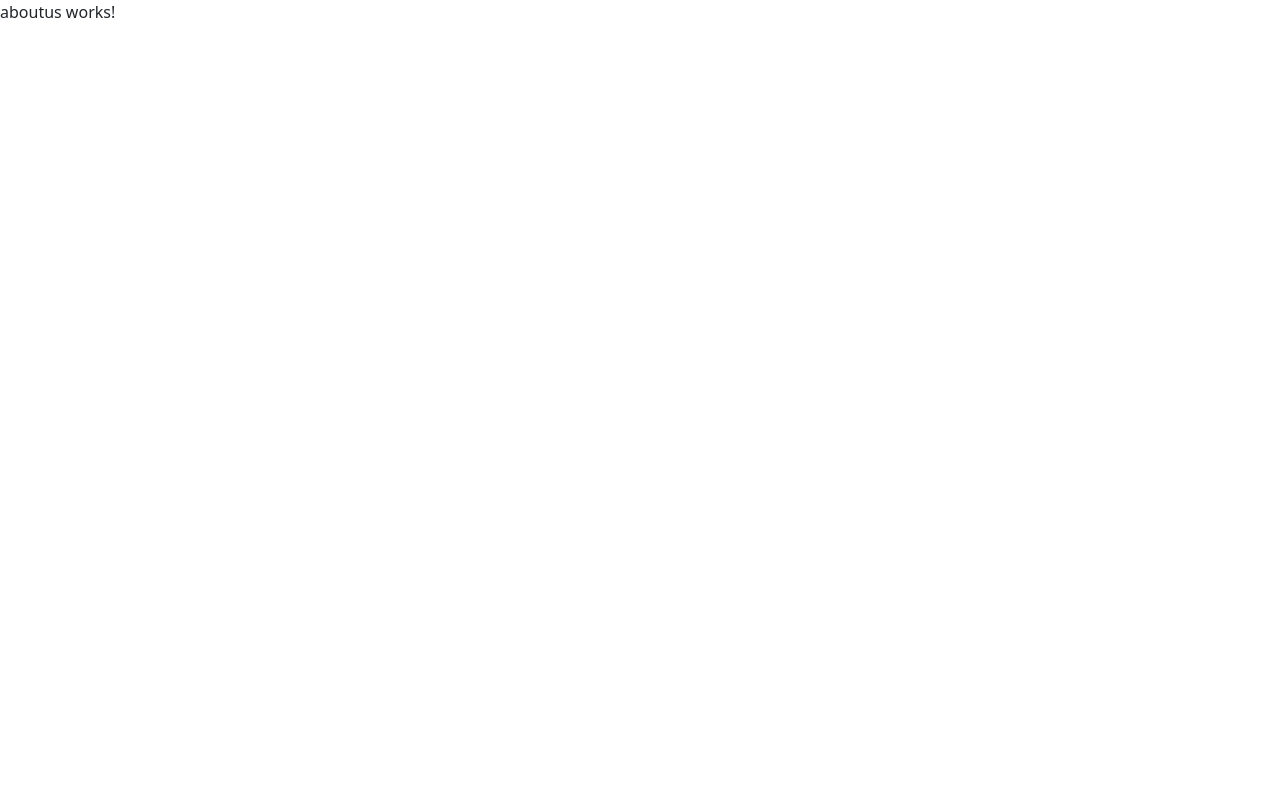
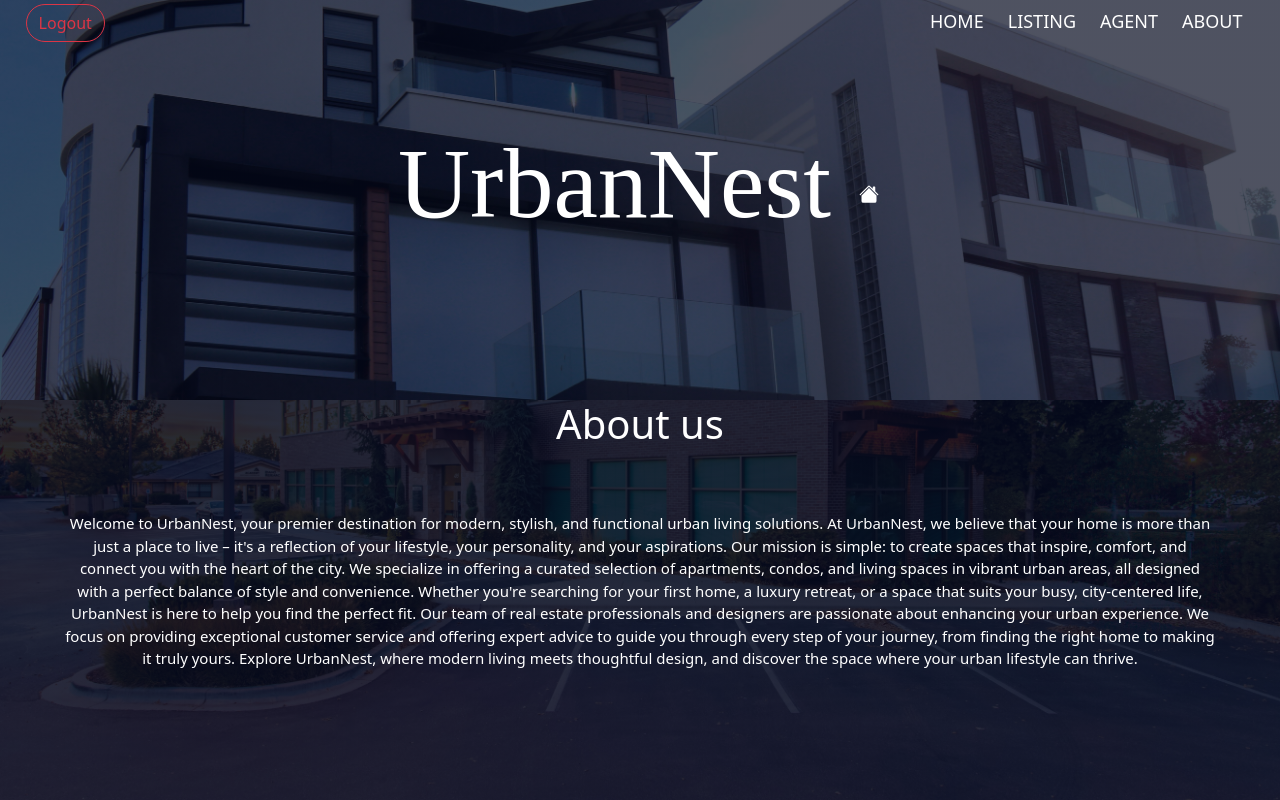
Before and after one commit to theadithyaaa/UrbanNest-Customer-Frontend, an Angular app: page /aboutus in a window 1280 px wide. Built offline with nearby package versions, Linux system fonts and the light colour scheme; a web font is replaced by a local one.

Commit message:
about us

```diff
--- a/src/app/pages/aboutus/aboutus.component.css
+++ b/src/app/pages/aboutus/aboutus.component.css
@@ -0,0 +1,26 @@
+.banner {
+
+    background-image: linear-gradient(rgba(4, 9, 30, 0.861),rgba(4, 9, 30, 0.842)), url('/aboutimg.jpg');
+    background-position: center;
+    background-repeat: no-repeat;
+    background-size: cover;
+    background-attachment: fixed;
+    height: 100vh;
+    width: 100%;
+
+
+
+}
+
+.content {
+    text-align: center;
+    color: #fff;
+    font-size: 20px;
+}
+
+.para{
+    text-align: center;
+    color: #fff;
+    font-size: 15px;
+    margin: 5%;
+}
--- a/src/app/pages/aboutus/aboutus.component.html
+++ b/src/app/pages/aboutus/aboutus.component.html
@@ -1 +1,16 @@
-<p>aboutus works!</p>
+<div class="banner">
+    <app-navbar></app-navbar>
+
+    <div class="content">
+        <h1>About us</h1>
+        <p class="para">Welcome to UrbanNest, your premier destination for modern, stylish, and functional urban living solutions. At UrbanNest, we believe that your home is more than just a place to live – it's a reflection of your lifestyle, your personality, and your aspirations.
+
+            Our mission is simple: to create spaces that inspire, comfort, and connect you with the heart of the city. We specialize in offering a curated selection of apartments, condos, and living spaces in vibrant urban areas, all designed with a perfect balance of style and convenience. Whether you're searching for your first home, a luxury retreat, or a space that suits your busy, city-centered life, UrbanNest is here to help you find the perfect fit.
+
+            Our team of real estate professionals and designers are passionate about enhancing your urban experience. We focus on providing exceptional customer service and offering expert advice to guide you through every step of your journey, from finding the right home to making it truly yours.
+
+            Explore UrbanNest, where modern living meets thoughtful design, and discover the space where your urban lifestyle can thrive.</p>
+
+    </div>
+
+</div>
--- a/src/app/pages/aboutus/aboutus.component.ts
+++ b/src/app/pages/aboutus/aboutus.component.ts
@@ -1,10 +1,11 @@
 import { Component } from '@angular/core';
 import { RouterLink } from '@angular/router';
+import { NavbarComponent } from "../../common/navbar/navbar.component";
 
 @Component({
   selector: 'app-aboutus',
   standalone: true,
-  imports: [RouterLink],
+  imports: [RouterLink, NavbarComponent],
   templateUrl: './aboutus.component.html',
   styleUrl: './aboutus.component.css'
 })
--- a/src/app/pages/agent/agent.component.html
+++ b/src/app/pages/agent/agent.component.html
@@ -1 +1 @@
-<p>agent works!</p>
+<app-navbar></app-navbar>
--- a/src/app/pages/agent/agent.component.ts
+++ b/src/app/pages/agent/agent.component.ts
@@ -1,10 +1,11 @@
 import { Component } from '@angular/core';
 import { RouterLink } from '@angular/router';
+import { NavbarComponent } from "../../common/navbar/navbar.component";
 
 @Component({
   selector: 'app-agent',
   standalone: true,
-  imports: [RouterLink],
+  imports: [RouterLink, NavbarComponent],
   templateUrl: './agent.component.html',
   styleUrl: './agent.component.css'
 })
```
Also changed, not shown: public/aboutimg.jpg (added).
